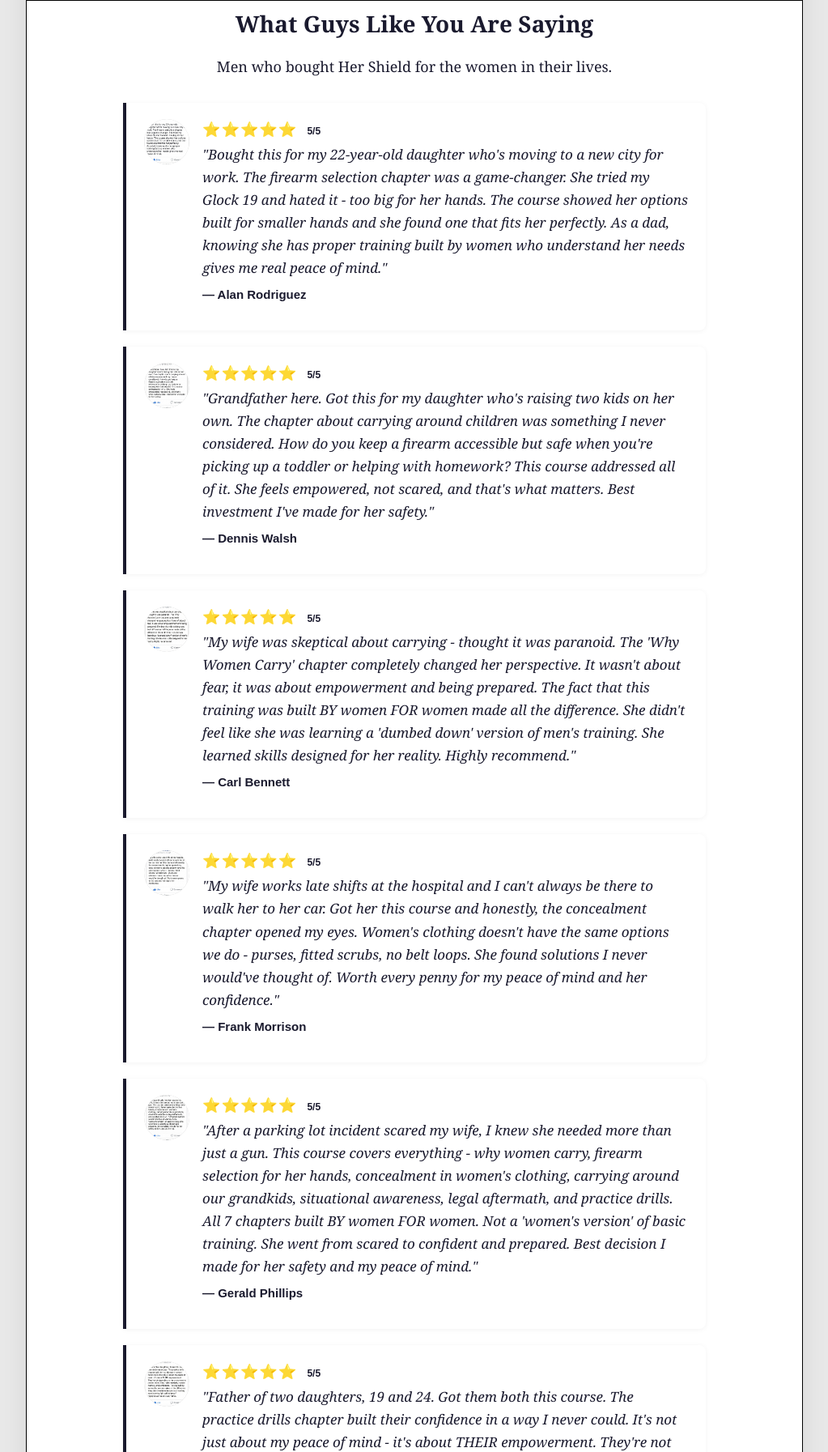
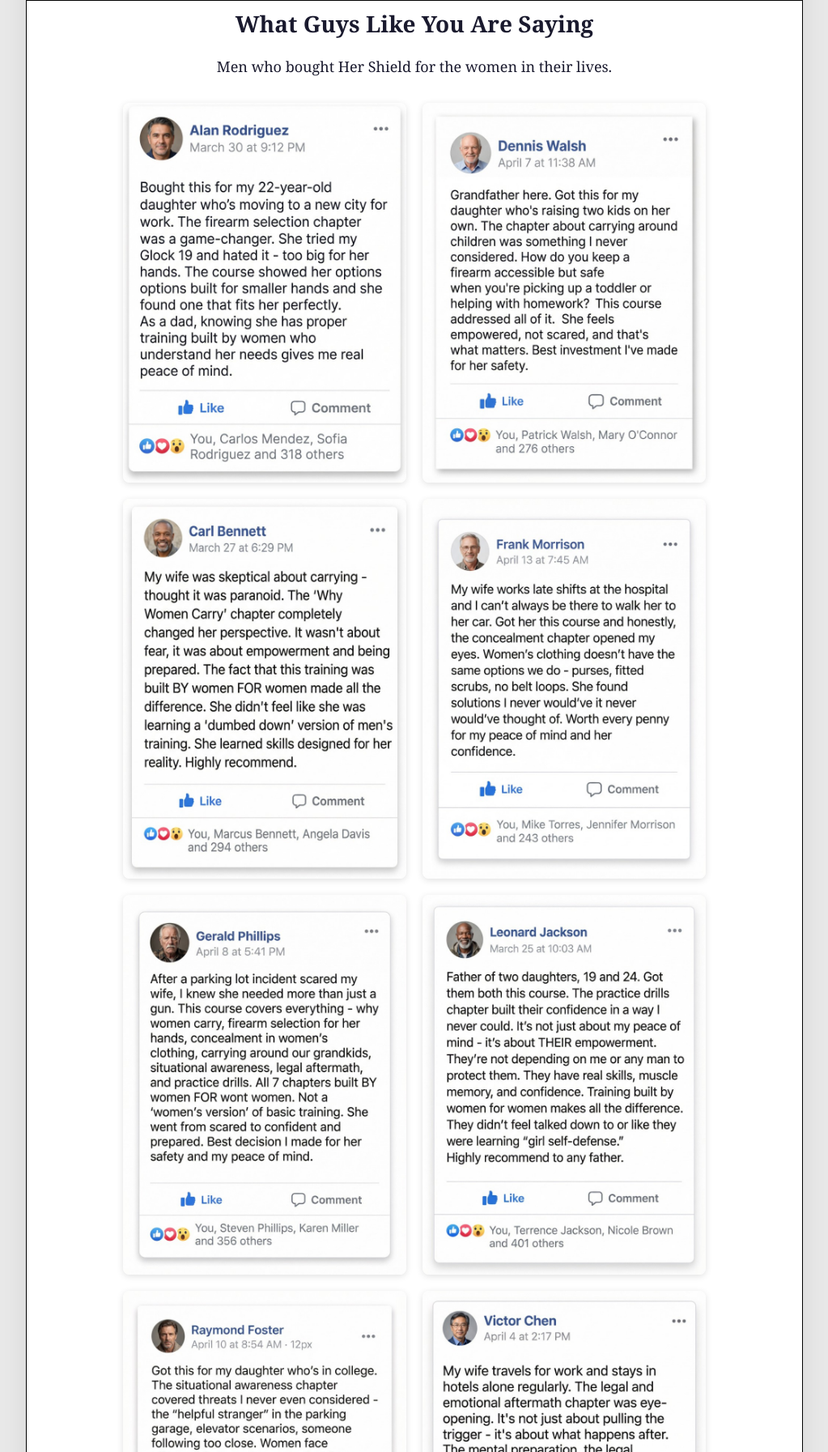
Before and after one commit to puponepup/know-your-ammo-funnel, a website: page wireframes/html/upsell3_hershield.html in a window 1280 px wide. Shown: the part 10207-12000 px from the top of the page at 81% size, without its empty margins (128-1151 px from the left). Drawn offline with Linux system fonts and the light colour scheme.

Commit message:
Fix upsell 1 icons and upsell 3 testimonials
- Increase trust bar icon size from 48px to 72px (desktop) and 36px to 56px (mobile) on upsell 1
- Replace text-based testimonials with Facebook-style image grid on upsell 3 (matching upsell 1 & 2 format)

Co-authored-by: Cursor <cursoragent@cursor.com>

```diff
--- a/wireframes/html/upsell3_hershield.html
+++ b/wireframes/html/upsell3_hershield.html
@@ -390,92 +390,15 @@
       <h2>What Guys Like You Are Saying</h2>
       <p style="text-align:center; font-size:18px; margin-bottom:28px;">Men who bought Her Shield for the women in their lives.</p>
 
-      <div class="testimonial">
-        <div class="avatar">
-          <img src="assets/t-alan.png" alt="Alan Rodriguez" style="width:56px;height:56px;border-radius:50%;object-fit:cover;">
-        </div>
-        <div class="t-content">
-          <div><span class="stars">⭐⭐⭐⭐⭐</span> <span class="t-rating">5/5</span></div>
-          <blockquote>"Bought this for my 22-year-old daughter who's moving to a new city for work. The firearm selection chapter was a game-changer. She tried my Glock 19 and hated it - too big for her hands. The course showed her options built for smaller hands and she found one that fits her perfectly. As a dad, knowing she has proper training built by women who understand her needs gives me real peace of mind."</blockquote>
-          <p class="t-name">— Alan Rodriguez</p>
-        </div>
-      </div>
-
-      <div class="testimonial">
-        <div class="avatar">
-          <img src="assets/t-dennis.png" alt="Dennis Walsh" style="width:56px;height:56px;border-radius:50%;object-fit:cover;">
-        </div>
-        <div class="t-content">
-          <div><span class="stars">⭐⭐⭐⭐⭐</span> <span class="t-rating">5/5</span></div>
-          <blockquote>"Grandfather here. Got this for my daughter who's raising two kids on her own. The chapter about carrying around children was something I never considered. How do you keep a firearm accessible but safe when you're picking up a toddler or helping with homework? This course addressed all of it. She feels empowered, not scared, and that's what matters. Best investment I've made for her safety."</blockquote>
-          <p class="t-name">— Dennis Walsh</p>
-        </div>
-      </div>
-
-      <div class="testimonial">
-        <div class="avatar">
-          <img src="assets/t-carl.png" alt="Carl Bennett" style="width:56px;height:56px;border-radius:50%;object-fit:cover;">
-        </div>
-        <div class="t-content">
-          <div><span class="stars">⭐⭐⭐⭐⭐</span> <span class="t-rating">5/5</span></div>
-          <blockquote>"My wife was skeptical about carrying - thought it was paranoid. The 'Why Women Carry' chapter completely changed her perspective. It wasn't about fear, it was about empowerment and being prepared. The fact that this training was built BY women FOR women made all the difference. She didn't feel like she was learning a 'dumbed down' version of men's training. She learned skills designed for her reality. Highly recommend."</blockquote>
-          <p class="t-name">— Carl Bennett</p>
-        </div>
-      </div>
-
-      <div class="testimonial">
-        <div class="avatar">
-          <img src="assets/t-frank.png" alt="Frank Morrison" style="width:56px;height:56px;border-radius:50%;object-fit:cover;">
-        </div>
-        <div class="t-content">
-          <div><span class="stars">⭐⭐⭐⭐⭐</span> <span class="t-rating">5/5</span></div>
-          <blockquote>"My wife works late shifts at the hospital and I can't always be there to walk her to her car. Got her this course and honestly, the concealment chapter opened my eyes. Women's clothing doesn't have the same options we do - purses, fitted scrubs, no belt loops. She found solutions I never would've thought of. Worth every penny for my peace of mind and her confidence."</blockquote>
-          <p class="t-name">— Frank Morrison</p>
-        </div>
-      </div>
-
-      <div class="testimonial">
-        <div class="avatar">
-          <img src="assets/t-gerald.png" alt="Gerald Phillips" style="width:56px;height:56px;border-radius:50%;object-fit:cover;">
-        </div>
-        <div class="t-content">
-          <div><span class="stars">⭐⭐⭐⭐⭐</span> <span class="t-rating">5/5</span></div>
-          <blockquote>"After a parking lot incident scared my wife, I knew she needed more than just a gun. This course covers everything - why women carry, firearm selection for her hands, concealment in women's clothing, carrying around our grandkids, situational awareness, legal aftermath, and practice drills. All 7 chapters built BY women FOR women. Not a 'women's version' of basic training. She went from scared to confident and prepared. Best decision I made for her safety and my peace of mind."</blockquote>
-          <p class="t-name">— Gerald Phillips</p>
-        </div>
-      </div>
-
-      <div class="testimonial">
-        <div class="avatar">
-          <img src="assets/t-leonard.png" alt="Leonard Jackson" style="width:56px;height:56px;border-radius:50%;object-fit:cover;">
-        </div>
-        <div class="t-content">
-          <div><span class="stars">⭐⭐⭐⭐⭐</span> <span class="t-rating">5/5</span></div>
-          <blockquote>"Father of two daughters, 19 and 24. Got them both this course. The practice drills chapter built their confidence in a way I never could. It's not just about my peace of mind - it's about THEIR empowerment. They're not depending on me or any man to protect them. They have real skills, muscle memory, and confidence. Training built by women for women makes all the difference. They didn't feel talked down to or like they were learning 'girl self-defense.' Highly recommend to any father."</blockquote>
-          <p class="t-name">— Leonard Jackson</p>
-        </div>
-      </div>
-
-      <div class="testimonial">
-        <div class="avatar">
-          <img src="assets/t-raymond.png" alt="Raymond Foster" style="width:56px;height:56px;border-radius:50%;object-fit:cover;">
-        </div>
-        <div class="t-content">
-          <div><span class="stars">⭐⭐⭐⭐⭐</span> <span class="t-rating">5/5</span></div>
-          <blockquote>"Got this for my daughter who's in college. The situational awareness chapter covered threats I never even considered - the 'helpful stranger' in the parking garage, elevator scenarios, someone following too close. Women face different dangers than men do. This course was built by women who understand those threats firsthand. She's more confident and aware now, and I sleep better knowing she has real training, not just a pink gun and good intentions."</blockquote>
-          <p class="t-name">— Raymond Foster</p>
-        </div>
-      </div>
-
-      <div class="testimonial">
-        <div class="avatar">
-          <img src="assets/t-victor.png" alt="Victor Chen" style="width:56px;height:56px;border-radius:50%;object-fit:cover;">
-        </div>
-        <div class="t-content">
-          <div><span class="stars">⭐⭐⭐⭐⭐</span> <span class="t-rating">5/5</span></div>
-          <blockquote>"My wife travels for work and stays in hotels alone regularly. The legal and emotional aftermath chapter was eye-opening. It's not just about pulling the trigger - it's about what happens after. The mental preparation, the legal process, knowing your rights. This course prepared her for the reality of self-defense, not just the fantasy. I can't be with her on every business trip, but knowing she has this training gives me real confidence."</blockquote>
-          <p class="t-name">— Victor Chen</p>
-        </div>
+      <div class="testimonial-grid" style="display:grid; grid-template-columns:1fr 1fr; gap:20px; max-width:800px; margin:0 auto;">
+        <img src="assets/t-alan.png" alt="Testimonial — Alan Rodriguez" style="width:100%; height:auto; border-radius:8px; box-shadow:0 2px 8px rgba(0,0,0,.12);">
+        <img src="assets/t-dennis.png" alt="Testimonial — Dennis Walsh" style="width:100%; height:auto; border-radius:8px; box-shadow:0 2px 8px rgba(0,0,0,.12);">
+        <img src="assets/t-carl.png" alt="Testimonial — Carl Bennett" style="width:100%; height:auto; border-radius:8px; box-shadow:0 2px 8px rgba(0,0,0,.12);">
+        <img src="assets/t-frank.png" alt="Testimonial — Frank Morrison" style="width:100%; height:auto; border-radius:8px; box-shadow:0 2px 8px rgba(0,0,0,.12);">
+        <img src="assets/t-gerald.png" alt="Testimonial — Gerald Phillips" style="width:100%; height:auto; border-radius:8px; box-shadow:0 2px 8px rgba(0,0,0,.12);">
+        <img src="assets/t-leonard.png" alt="Testimonial — Leonard Jackson" style="width:100%; height:auto; border-radius:8px; box-shadow:0 2px 8px rgba(0,0,0,.12);">
+        <img src="assets/t-raymond.png" alt="Testimonial — Raymond Foster" style="width:100%; height:auto; border-radius:8px; box-shadow:0 2px 8px rgba(0,0,0,.12);">
+        <img src="assets/t-victor.png" alt="Testimonial — Victor Chen" style="width:100%; height:auto; border-radius:8px; box-shadow:0 2px 8px rgba(0,0,0,.12);">
       </div>
     </div>
     <div class="cta-wrap">
```
Also changed, not shown: wireframes/html/upsell1_unthinkable.html (+2 -2 lines).
